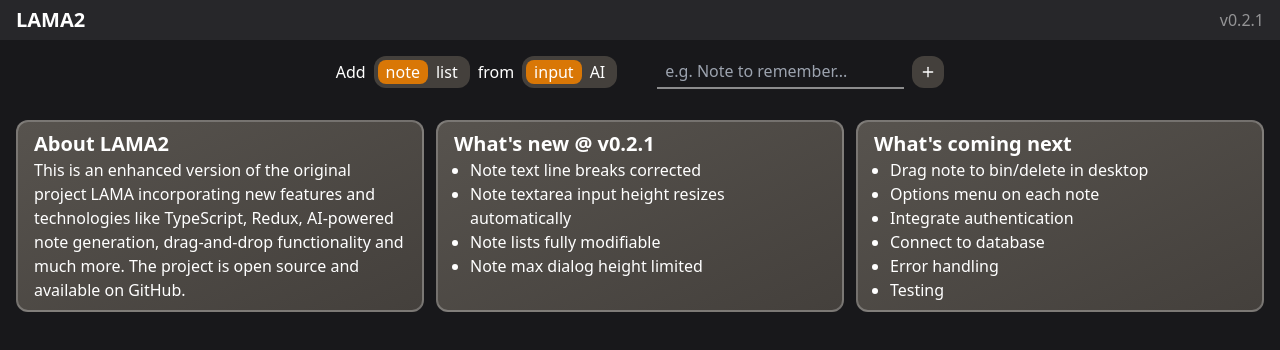
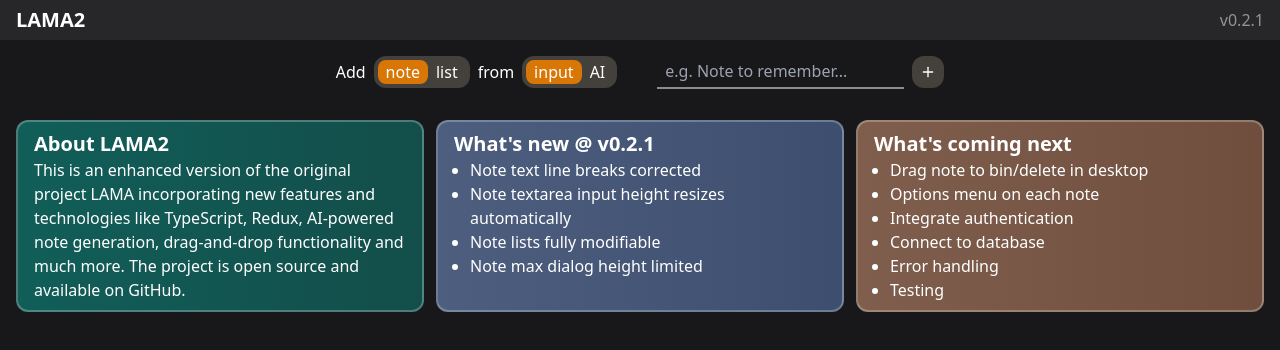
Before and after one commit to alepemu/lama2, a React (Vite) app: page / in a window 1280 px wide. Shown: the top 350 px of the page. Built offline with nearby package versions, Linux system fonts and the light colour scheme.

Commit message:
Add theme support to notes

```diff
--- a/src/assets/mocks.json
+++ b/src/assets/mocks.json
@@ -3,7 +3,8 @@
     "data": {
       "title": "About LAMA2",
       "text": "This is an enhanced version of the original project LAMA incorporating new features and technologies like TypeScript, Redux, AI-powered note generation, drag-and-drop functionality and much more. The project is open source and available on GitHub.",
-      "typeId": 0
+      "typeId": 0,
+      "theme": "cyan"
     },
     "id": "1"
   },
@@ -19,7 +20,8 @@
         { "itemId": 33, "item": "Note lists fully modifiable" },
         { "itemId": 34, "item": "Note max dialog height limited" }
       ],
-      "typeId": 1
+      "typeId": 1,
+      "theme": "blue"
     },
     "id": "2"
   },
@@ -34,7 +36,8 @@
         { "itemId": 24, "item": "Error handling" },
         { "itemId": 25, "item": "Testing" }
       ],
-      "typeId": 1
+      "typeId": 1,
+      "theme": "orange"
     },
     "id": "3"
   }
--- a/src/components/notes/NoteClose.tsx
+++ b/src/components/notes/NoteClose.tsx
@@ -1,24 +1,30 @@
 import { CSSProperties } from "react";
 // Types
 import { NoteCloseProps } from "@/types";
+// Styles
+import { backgroundColor } from "@/utils/placeholders";
 
 const NoteClose = ({ data, style, isDragging }: NoteCloseProps) => {
-  const { typeId } = data;
+  const theme = data.theme || "default";
+  const bgFrom = backgroundColor[theme as keyof typeof backgroundColor][0];
+  const bgTo = backgroundColor[theme as keyof typeof backgroundColor][1];
+
   const inlineStyles: CSSProperties = {
     opacity: isDragging ? "0.75" : "1",
     border: isDragging ? "2px dashed white" : "",
     cursor: isDragging ? "move" : "default",
+    background: `linear-gradient(to right, ${bgFrom}, ${bgTo})`, // Add this line
     ...style,
   };
 
   return (
     <div
       style={inlineStyles}
-      className="flex flex-col justify-start min-w-80 h-full overflow-hidden bg-gradient-to-br from-stone-600 to-stone-700 px-4 py-2 rounded-xl border-2 border-white/25"
+      className="flex flex-col justify-start min-w-80 h-full overflow-hidden px-4 py-2 rounded-xl border-2 border-white/25"
     >
       <h1 className="font-bold text-xl">{data.title}</h1>
-      {typeId === 0 && <p className="whitespace-pre-line">{data.text}</p>}
-      {typeId === 1 && (
+      {data.typeId === 0 && <p className="whitespace-pre-line">{data.text}</p>}
+      {data.typeId === 1 && (
         <ul className="list-disc ml-4">
           {data.list?.map((item, index) => (
             <li key={index} className="break-words">
--- a/src/components/notes/NoteOpen.tsx
+++ b/src/components/notes/NoteOpen.tsx
@@ -1,4 +1,4 @@
-import { useState } from "react";
+import { CSSProperties, useState } from "react";
 // State
 import { useAppDispatch } from "@/hooks/store";
 import { updateNoteById, deleteNoteById } from "@/store/notes.slice";
@@ -16,9 +16,13 @@ import TextareaAutosize from "react-textarea-autosize";
 import { NoteOpenProps } from "@/types";
 // Icons
 import { Trash2 } from "lucide-react";
+// Styles
+import { backgroundColor } from "@/utils/placeholders";
 
 export function NoteOpen({ id, data, close }: NoteOpenProps) {
   const { typeId } = data;
+  const theme = data.theme || "default";
+
   const [title, setTitle] = useState<string>(data.title);
   const [text, setText] = useState<string | undefined>(data.text);
   const [list, setList] = useState<
@@ -40,15 +44,23 @@ export function NoteOpen({ id, data, close }: NoteOpenProps) {
       setListNewItem("");
     }
 
-    const data = { title, text, list: updatedList ?? [], typeId };
+    const data = { title, text, list: updatedList ?? [], typeId, theme };
     if (title === "" && (text === "" || !(list ?? []).length))
       dispatch(deleteNoteById(id));
     else dispatch(updateNoteById({ id, data }));
     close();
   };
 
+  const bgFrom = backgroundColor[theme as keyof typeof backgroundColor][0];
+  const bgTo = backgroundColor[theme as keyof typeof backgroundColor][1];
+
+  const inlineStyles: CSSProperties = {
+    background: `linear-gradient(to right, ${bgFrom}, ${bgTo})`, // Add this line
+  };
+
   return (
     <DialogContent
+      style={inlineStyles}
       className="bg-gradient-to-br from-stone-600 to-stone-700 text-white border-y-2 border-white/25"
       onInteractOutside={(event) => handleEditNote(event as any)}
     >
@@ -65,7 +77,7 @@ export function NoteOpen({ id, data, close }: NoteOpenProps) {
         </DialogTitle>
       </DialogHeader>
       {/* IF TEXT */}
-      {typeId === 0 && (
+      {data.typeId === 0 && (
         <TextareaAutosize
           name="text"
           placeholder="Note"
@@ -76,7 +88,7 @@ export function NoteOpen({ id, data, close }: NoteOpenProps) {
         />
       )}
       {/* IF LIST */}
-      {typeId === 1 && (
+      {data.typeId === 1 && (
         <ListGroup
           list={list}
           setList={setList}
--- a/src/store/notes.slice.ts
+++ b/src/store/notes.slice.ts
@@ -23,13 +23,13 @@ export const notesSlice = createSlice({
     },
     addNote: (state, action: PayloadAction<NoteInputType>) => {
       const id = Date.now().toString();
-      const { title, text, list, typeId } = action.payload.data;
-      return [{ data: { title, text, list, typeId }, id }, ...state];
+      const { title, text, list, typeId, theme } = action.payload.data;
+      return [{ data: { title, text, list, typeId, theme }, id }, ...state];
     },
     updateNoteById: (state, action: PayloadAction<NoteBasicProps>) => {
       const { id, data } = action.payload;
-      const { title, text, list, typeId } = data;
-      const updatedNote = { id, data: { title, text, list, typeId } };
+      const { title, text, list, typeId, theme } = data;
+      const updatedNote = { id, data: { title, text, list, typeId, theme } };
       return state.map((note) => (note.id === id ? updatedNote : note));
     },
     deleteNoteById: (state, action: PayloadAction<string>) => {
--- a/src/types/index.ts
+++ b/src/types/index.ts
@@ -6,6 +6,7 @@ export type NoteInputType = {
     text?: string;
     list?: { itemId: number; item: string }[];
     typeId: number;
+    theme?: string;
   };
 };
 
--- a/src/utils/placeholders.ts
+++ b/src/utils/placeholders.ts
@@ -15,4 +15,11 @@
   text: "Missing note and/or data",
 };
 
-export { noteInputText, missingNote };
+const backgroundColor = {
+  default: ["#57534e", "#44403c"],
+  blue: ["#4d5e7f", "#3e4e6f"],
+  cyan: ["#115e59", "#134e4a"],
+  orange: ["#7f5e4d", "#6f4e3e"],
+};
+
+export { noteInputText, missingNote, backgroundColor };
```
Lines whose indentation alone changed are shown as unchanged.
